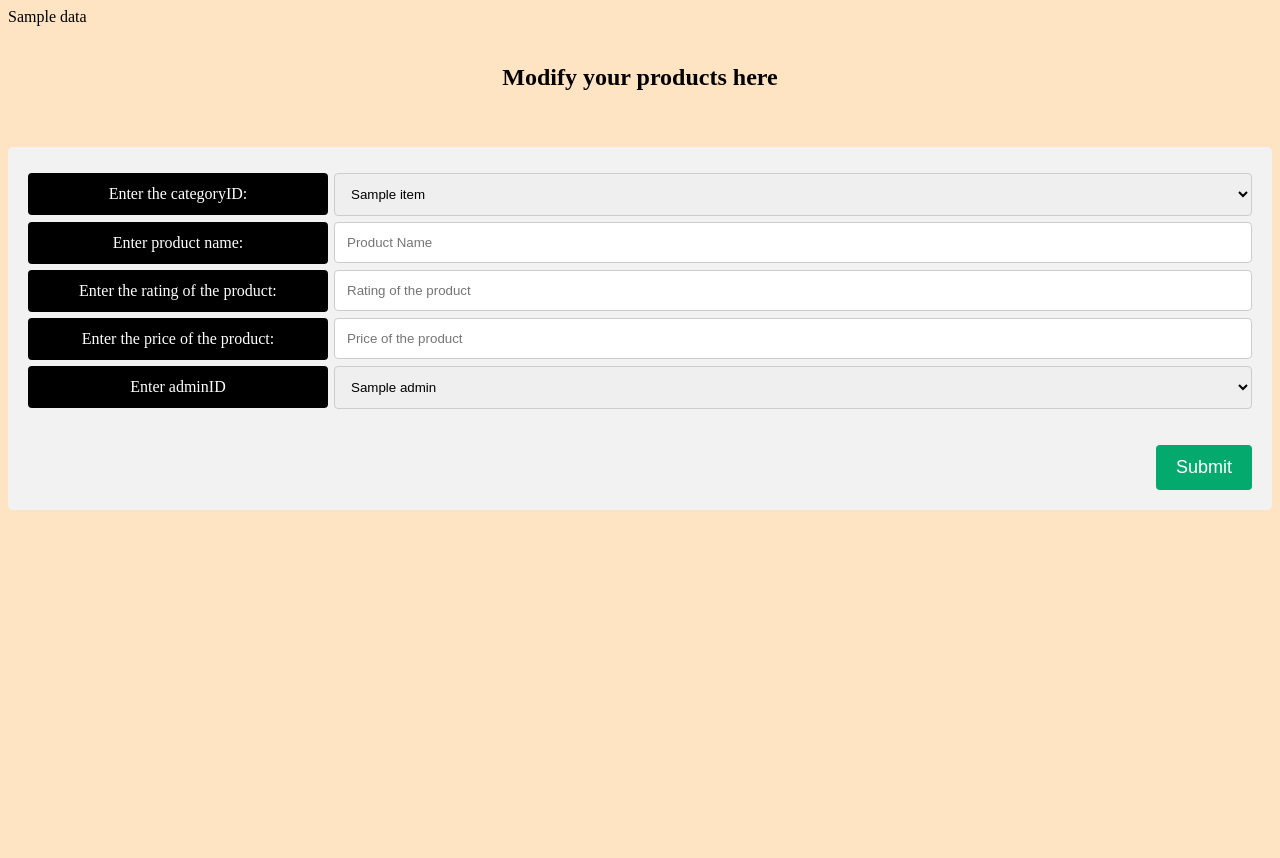
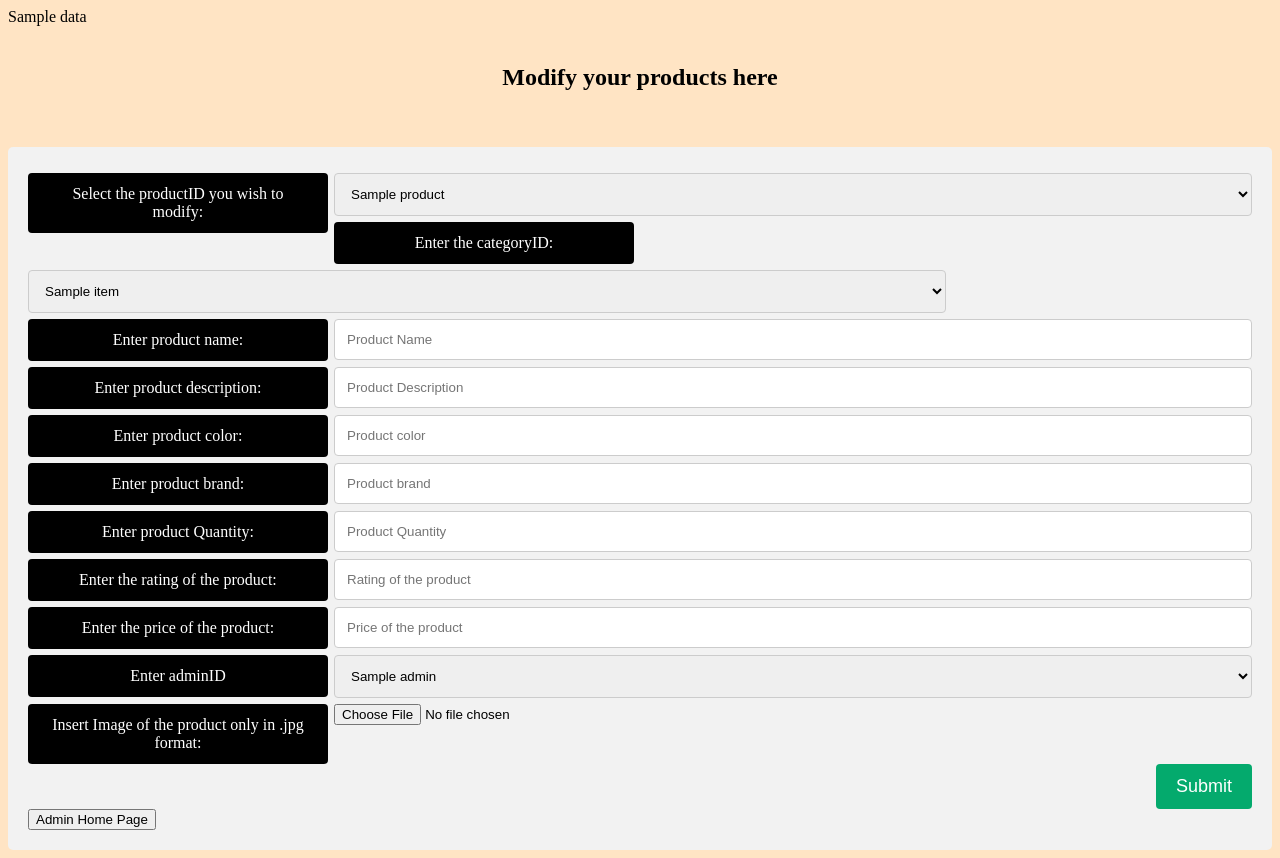
Before and after one commit to Harikag24/shestore, a Flask app: template templates/admin/products/modifyproducts.html in a window 1280 px wide. Before the commit the page ends 510 px from the top, so only its background shows below. Run offline with Flask 3, Linux system fonts and the light colour scheme; the template is opened without the code that fills it: most values are stand-ins (such as "Sample title", 1, 10 or a date in 2020).

Commit message:
Added new fields for managing products Handled exceptions

```diff
--- a/login.py
+++ b/login.py
@@ -135,11 +135,7 @@ def product(product_id):
 
 @app.route('/listProducts',methods=['GET','POST'])
 def listProducts():
-    # Fetch a list of products from the database or data source
-    # Replace the following lines with your own code
-    # myCursor.execute("select * from Products")
     products = []
-    # for row in myCursor:
     product = {
         'id': 1,
         'name': "lipstick",
@@ -186,26 +182,48 @@ def insertProducts():
 
 @app.route('/addProduct', methods = ['GET','POST'])
 def addProduct():
-    categoryId = request.form['categoryID']
-    name = request.form['productName']
-    rating = request.form['rating']
-    price = request.form['price']
-    adminId = request.form['adminId']
-    query = "INSERT INTO Products (Category_ID, Name, Rating, Price, Admin_ID) VALUES (%s, %s, %s, %s, %s)"
-    data = (categoryId, name, rating, price, adminId)
-    myCursor.execute(query, data)
-    dbConnection.commit()
-    return render_template ('admin/products/insertproducts.html', data = "Product inserted successfully!")
+    if request.method == 'POST':
+        try:
+           categoryId = request.form['categoryID']
+           name = request.form['productName']
+           description = request.form['productDescription']
+           color = request.form['productColor']
+           brand = request.form['productBrand']
+           quantity = request.form['productQuantity']
+           rating = request.form['rating']
+           price = request.form['price']
+           adminId = request.form['adminId']
+           product_pic = request.files['product_pic']
+        except KeyError as e:
+            return "Bad request: missing form field - {}".format(e), 400
+    # Save uploaded image of the product to static folder
+    if product_pic.filename != '':
+        filename = secure_filename(product_pic.filename)
+        product_pic.save(os.path.join(app.config['UPLOAD_FOLDER'], filename))
+
+    query = "INSERT INTO Products (Category_ID, Name, Description,Color,Brand,Quantity,Rating, Price, Admin_ID) VALUES (%s, %s, %s, %s, %s, %s, %s, %s, %s)"
+    data = (categoryId, name, description, color, brand, quantity, rating, price, adminId)
+    try:
+        myCursor.execute(query, data)
+        dbConnection.commit()
+        return render_template('admin/products/insertproducts.html', data = "Product inserted successfully!")
+    except Exception as e:
+        dbConnection.rollback()
+        return render_template('admin/products/insertproducts.html', data = "Error inserting product: {}".format(e))
+
 @app.route('/deleteProducts', methods = ['GET','POST'])
 def deleteProducts():
     #todo :: do validations and remove from the db
   if request.method == 'POST':
     productId = request.form['productID']
     delete_query = "delete from Products where ID = %s"
-    myCursor.execute(delete_query, (productId,))
-    dbConnection.commit()
-    return render_template('admin/products/deleteProducts.html', data = "Product deleted Successfully !!")
-    # query database to get available options for dropdowns
+    try:
+      myCursor.execute(delete_query, (productId,))
+      dbConnection.commit()
+    except:
+        return render_template('admin/products/deleteProducts.html', data = "Error deleting product.")
+    return render_template('admin/products/deleteProducts.html', data="Product deleted Successfully !!")
+  # query database to get available options for dropdowns
   products_query = "SELECT * FROM Products"
   myCursor.execute(products_query)
   products = myCursor.fetchall()
@@ -214,23 +232,35 @@ def deleteProducts():
       productsData.append(product[0])
   return render_template('admin/products/deleteProducts.html',products = productsData)
 
-
 @app.route('/modifyProducts', methods = ['GET', 'POST'])
 def modifyProducts():
-    #Todo waiting on thushara for the templates
     if request.method == 'POST':
+      try:
        productId = request.form['productID']
        categoryId = request.form['categoryID']
        name = request.form['productName']
+       description = request.form['productDescription']
+       color = request.form['productColor']
+       brand = request.form['productBrand']
+       quantity = request.form['productQuantity']
        rating = request.form['rating']
        price = request.form['price']
        adminId = request.form['adminId']
-       query = "UPDATE Products SET Category_ID = %s, Name = %s, Rating = %s, Price = %s, Admin_ID = %s where" \
-               "ID = %s"
-       data = (categoryId, name, rating, price, adminId, productId)
-       myCursor.execute(query, data)
-       dbConnection.commit()
-       return render_template('admin/products/productInserted.html', data = "Product Inserted Successfully")
+       product_pic = request.files['product_pic']
+      except KeyError as e:
+           return "Bad request: missing form field - {}".format(e), 400
+      # Save uploaded image of the product to static folder
+      if product_pic.filename != '':
+          filename = secure_filename(product_pic.filename)
+          product_pic.save(os.path.join(app.config['UPLOAD_FOLDER'], filename))
+      query = "UPDATE Products SET Category_ID = %s, Name = %s,Description = %s, Color = %s, Brand = %s, Quantity = %s, Rating = %s, Price = %s, Admin_ID = %s where ID = %s"
+      data = (categoryId, name,description, color,brand,quantity, rating, price, adminId, productId)
+      try:
+        myCursor.execute(query, data)
+        dbConnection.commit()
+        return render_template('admin/products/modifyproducts.html', data = "Product Modified Successfully!")
+      except:
+          return render_template('admin/products/modifyproducts.html', data = "Error Occurred while modifying product info !")
     # query database to get available options for dropdowns
     category_options_query = "SELECT * FROM Product_Categories"
     myCursor.execute(category_options_query)
@@ -244,8 +274,14 @@ def modifyProducts():
     admins2 = []
     for admin in admins1:
         admins2.append(admin[0])
+    products_query = "SELECT * FROM Products"
+    myCursor.execute(products_query)
+    products = myCursor.fetchall()
+    productsData = []
+    for product in products:
+        productsData.append(product[0])
     return render_template('admin/products/modifyproducts.html',
-                              categories = categories1, admins = admins2)
+                              categories = categories1, admins = admins2, products = productsData)
 
 @app.route('/homePurchases', methods = ['GET'])
 def homePurchases():
--- a/templates/AddAdmin.html
+++ b/templates/AddAdmin.html
@@ -1,5 +1,6 @@
 <html>
 
+<!-- file not being used-->
     <body>
       <center>
         <form method="post" action={{url_for('addAdmin')}}>
--- a/templates/admin/manageCategories/ManageCategories.html
+++ b/templates/admin/manageCategories/ManageCategories.html
@@ -13,7 +13,7 @@
               {% endfor %}
           </select>
             <label for="category_pic">Category Picture:</label>
-          <input type="file" name="category_pic" id="category_pic" accept=".jpg, .jpeg"  required>
+          <input type="file" name="category_pic" id="category_pic" accept=".jpg"  required>
         <br>
         <br>
             <input type="submit" value="Add Category">
--- a/templates/admin/products/deleteproducts.html
+++ b/templates/admin/products/deleteproducts.html
@@ -109,7 +109,11 @@ input[type=submit]:hover {
     <div class="row">
       <input type="submit" value="Submit">
     </div>
+    </div>
   </form>
+        <div class="row">
+            <a href = "{{url_for('adminlogin')}}"><button>Admin Home Page</button></a>
+      </div>
 </div>
 
 </body>
--- a/templates/admin/products/modifyproducts.html
+++ b/templates/admin/products/modifyproducts.html
@@ -91,7 +91,18 @@ input[type=submit]:hover {
 
 
 <div class="container">
-  <form  method = "post" action={{url_for('addProduct')}}>
+  <form  method = "post" action={{url_for('modifyProducts')}} enctype="multipart/form-data">
+    <div class="row">
+      <div class="col-25">
+        <label for="productID">Select the productID you wish to modify:</label><br>
+      </div>
+      <div class="col-75">
+        <select name="productID" id="productID">
+            {% for product in products %}
+            <option value="{{product}}">{{product}}</option>
+            {% endfor %}
+          </select>
+      </div>
     <div class="row">
       <div class="col-25">
         <label for="categoryID">Enter the categoryID:</label><br>
@@ -112,6 +123,38 @@ input[type=submit]:hover {
         <input type="text" id="productName" name="productName" placeholder="Product Name" required>
       </div>
     </div>
+      <div class="row">
+        <div class="col-25">
+         <label for="productDescription">Enter product description:</label><br>
+        </div>
+        <div class="col-75">
+          <input type="text" id="productDescription" name="productDescription" placeholder="Product Description" required>
+        </div>
+      </div>
+    <div class="row">
+        <div class="col-25">
+         <label for="productColor">Enter product color:</label><br>
+        </div>
+        <div class="col-75">
+          <input type="text" id="productColor" name="productColor" placeholder="Product color" required>
+        </div>
+      </div>
+      <div class="row">
+        <div class="col-25">
+         <label for="productBrand">Enter product brand:</label><br>
+        </div>
+        <div class="col-75">
+          <input type="text" id="productBrand" name="productBrand" placeholder="Product brand" required>
+        </div>
+      </div>
+            <div class="row">
+        <div class="col-25">
+         <label for="productBrand">Enter product Quantity:</label><br>
+        </div>
+        <div class="col-75">
+          <input type="text" id="productQuantity" name="productQuantity" placeholder="Product Quantity" required>
+        </div>
+      </div>
     <div class="row">
         <div class="col-25">
          <label for="rating">Enter the rating of the product:</label><br>
@@ -140,13 +183,23 @@ input[type=submit]:hover {
         </select>
       </div>
     </div>
-    <br>
-    <br>
+      <div class="row">
+        <div class="col-25">
+         <label for="product_pic">Insert Image of the product only in .jpg format:</label><br>
+        </div>
+        <div class="col-75">
+          <input type="file" id="product_pic" name="product_pic" accept=".jpg" required>
+
+        </div>
+      </div>
     <div class="row">
       <input type="submit" value="Submit">
     </div>
+    </div>
   </form>
+  <a href = "{{url_for('adminlogin')}}"><button>Admin Home Page</button></a>
 </div>
+
 
 </body>
 </html>
```
Also changed, not shown: templates/admin/products/insertproducts.html (+44 -1 lines), templates/admin/products/purchaseHistory.html (+9 -11 lines).
